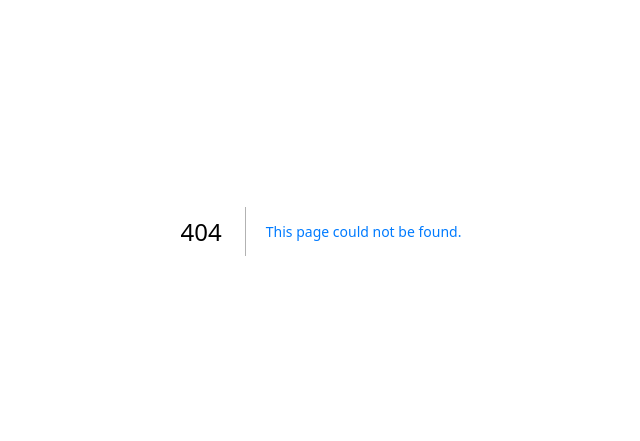
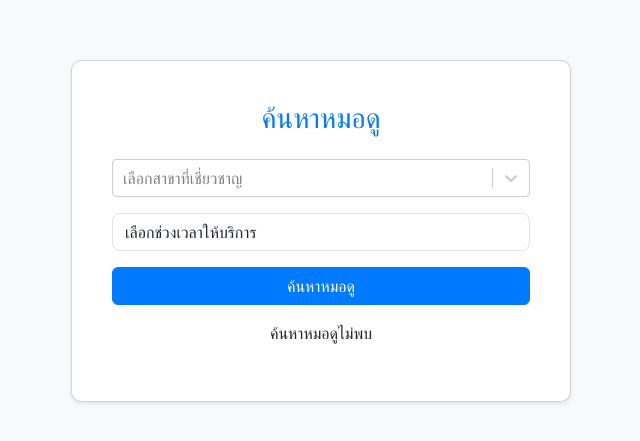
Before and after one commit to ptpofficialxd/horoscope-line-application, a Next.js app: page /booking/appointment in a window 1280 px wide. Before the commit this address had no page. Shown: the part 169-610 px from the top of the page, without its empty margins (319-959 px from the left). Built offline with nearby package versions, Linux system fonts and the light colour scheme.

Commit message:
create appointment page and API for booking

```diff
--- /dev/null
+++ b/pages/api/appointmentBookingAPI.js
@@ -0,0 +1,57 @@
+import { connectToDatabase } from "../../lib/mongodb";
+import User from "../../models/user";
+import dayjs from "dayjs";
+import utc from "dayjs/plugin/utc";
+import timezone from "dayjs/plugin/timezone";
+
+dayjs.extend(utc);
+dayjs.extend(timezone);
+
+export default async function handler(req, res) {
+  await connectToDatabase();
+
+  const { branch, serviceTime } = req.body;
+
+  console.log("Received branch from body:", branch);
+  console.log("Received serviceTime from body:", serviceTime);
+
+  try {
+    if (!branch && !serviceTime) {
+      console.log("No criteria selected.");
+      return res.status(400).json({ message: "กรุณาเลือกสาขาที่เชี่ยวชาญหรือช่วงเวลาให้บริการ" });
+    }
+
+    const branchArray = branch ? (Array.isArray(branch) ? branch : [branch]) : [];
+
+    // กำหนดช่วงเวลาให้บริการในเขตเวลาไทย
+    let timeQuery = {};
+    const morningStart = dayjs().tz("Asia/Bangkok").set('hour', 7).set('minute', 0).set('second', 0).toISOString();
+    const morningEnd = dayjs().tz("Asia/Bangkok").set('hour', 12).set('minute', 0).set('second', 0).toISOString();
+    const afternoonStart = dayjs().tz("Asia/Bangkok").set('hour', 12).set('minute', 0).set('second', 0).toISOString();
+
+    if (serviceTime === "morning") {
+      timeQuery = { "serviceHours.start": { $gte: morningStart, $lt: morningEnd } };
+    } else if (serviceTime === "afternoon") {
+      timeQuery = { "serviceHours.start": { $gte: afternoonStart } };
+    }
+
+    const query = {
+      ...(branchArray.length > 0 && { branch: { $in: branchArray } }),
+      ...timeQuery,
+    };
+
+    const astrologers = await User.find(query);
+
+    console.log("Astrologers found:", astrologers);
+
+    if (astrologers.length > 0) {
+      res.status(200).json(astrologers);
+    } else {
+      console.log("No astrologers found in database.");
+      res.status(404).json({ message: "ไม่พบหมอดูที่ตรงกับเงื่อนไข" });
+    }
+  } catch (error) {
+    console.error("เกิดข้อผิดพลาดในการดึงข้อมูลหมอดู", error);
+    res.status(500).json({ message: "เกิดข้อผิดพลาดในการดึงข้อมูลหมอดู" });
+  }
+}
--- /dev/null
+++ b/pages/booking/appointment.js
@@ -0,0 +1,113 @@
+import { useState } from "react";
+import { useRouter } from "next/router";
+import axios from "axios";
+import Select from "react-select";
+import { branchOptions } from "../../models/branchOptions";
+
+const AppointmentBooking = () => {
+  const router = useRouter();
+  const { lineId } = router.query;
+
+  const [formData, setFormData] = useState({
+    branch: [],
+    serviceTime: "",
+  });
+
+  const [astrologers, setAstrologers] = useState([]);
+  const [loading, setLoading] = useState(false);
+
+  const handleSelectBranch = (selectedOptions) => {
+    const selectedBranches = selectedOptions ? selectedOptions.map(option => option.value) : [];
+    setFormData({
+      ...formData,
+      branch: selectedBranches,
+    });
+  };
+
+  const handleSelectServiceTime = (e) => {
+    setFormData({
+      ...formData,
+      serviceTime: e.target.value,
+    });
+  };
+
+  const handleSearchAstrologers = async () => {
+    if (formData.branch.length === 0 && !formData.serviceTime) {
+      alert("กรุณาเลือกสาขาที่เชี่ยวชาญหรือช่วงเวลาให้บริการ");
+      return;
+    }
+
+    setLoading(true);
+
+    try {
+      const response = await axios.post('/api/appointmentBookingAPI', {
+        branch: formData.branch,
+        serviceTime: formData.serviceTime,
+      });
+
+      if (response.data && response.data.length > 0) {
+        setAstrologers(response.data);
+      } else {
+        setAstrologers([]);
+      }
+    } catch (error) {
+      console.error("Error fetching astrologers:", error);
+      setAstrologers([]);
+    } finally {
+      setLoading(false);
+    }
+  };
+
+  return (
+    <div className="register-container">
+      <div className="card shadow-sm">
+        <div className="card-body">
+          <h2 className="text-center mb-4">ค้นหาหมอดู</h2>
+          <div className="form-group mb-3">
+            <Select
+              isMulti
+              options={branchOptions}
+              onChange={handleSelectBranch}
+              placeholder="เลือกสาขาที่เชี่ยวชาญ"
+              className="react-select-container"
+              classNamePrefix="react-select"
+            />
+          </div>
+          <div className="form-group mb-3">
+            <select className="form-control" onChange={handleSelectServiceTime}>
+              <option value="">เลือกช่วงเวลาให้บริการ</option>
+              <option value="morning">ให้บริการในช่วงเช้า (07:00 - 12:00)</option>
+              <option value="afternoon">ให้บริการในช่วงเย็น (12:00 เป็นต้นไป)</option>
+            </select>
+          </div>
+          <div className="d-grid">
+            <button className="btn btn-primary" onClick={handleSearchAstrologers}>
+              ค้นหาหมอดู
+            </button>
+          </div>
+          {loading && <p className="text-center mt-3">กำลังโหลด...</p>}
+          <div className="mt-3">
+            {astrologers.length > 0 ? (
+              astrologers.map((astrologer) => (
+                <div key={astrologer._id} className="card mb-3">
+                  <div className="card-body">
+                    <h5 className="card-title">{astrologer.firstName} {astrologer.lastName}</h5>
+                    <p className="card-text">เบอร์โทรศัพท์: {astrologer.phone}</p>
+                    <p className="card-text">เพศ: {astrologer.gender}</p>
+                    <p className="card-text">อายุ: {astrologer.age}</p>
+                    <p className="card-text">รายละเอียด: {astrologer.selfDescription}</p>
+                    <p className="card-text">สาขาที่เชี่ยวชาญ: {astrologer.branch.join(', ')}</p>
+                  </div>
+                </div>
+              ))
+            ) : (
+              !loading && <p className="text-center mt-3">ค้นหาหมอดูไม่พบ</p>
+            )}
+          </div>
+        </div>
+      </div>
+    </div>
+  );
+};
+
+export default AppointmentBooking;
```
